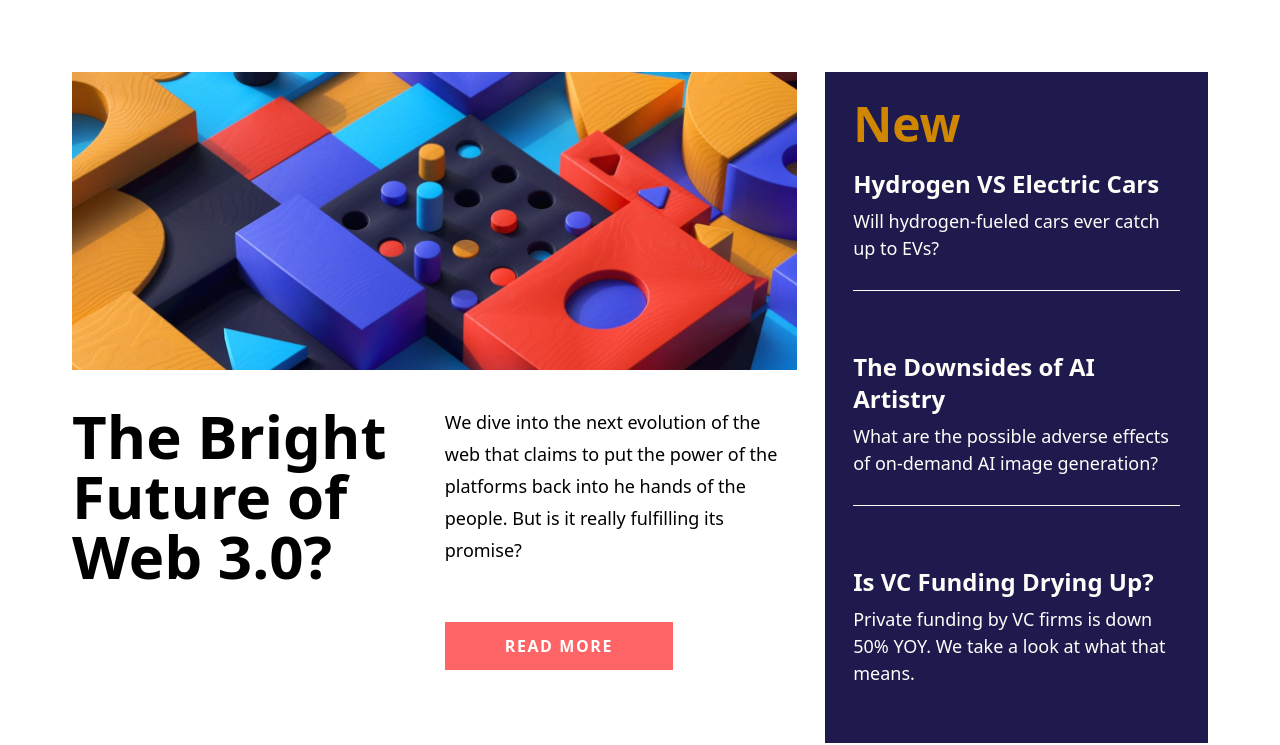
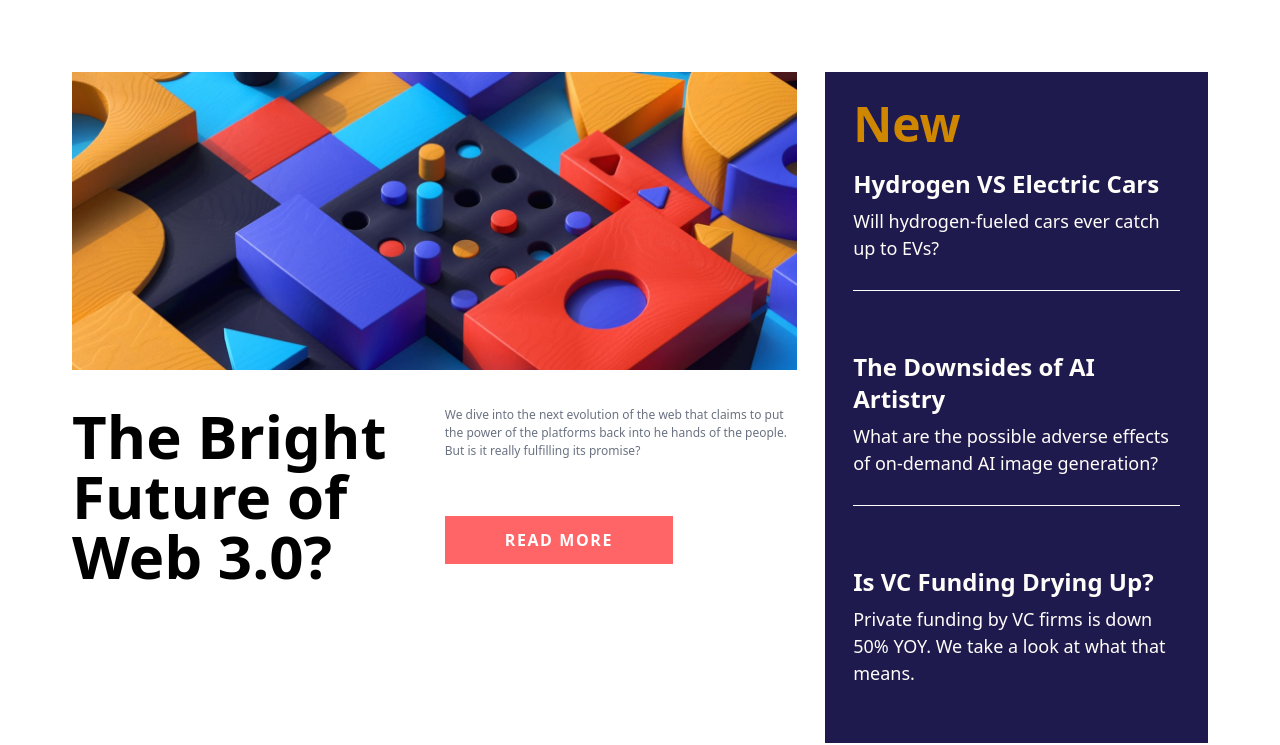
Before and after one commit to PopoolaHakeem/news, a plain HTML site: page index.html in a window 1280 px wide. Shown: the part 88-833 px from the top of the page. Drawn offline with nearby package versions, Linux system fonts and the light colour scheme.

Commit message:
News Design

```diff
--- a/index.html
+++ b/index.html
@@ -56,7 +56,7 @@
 
                 <div class="sm:flex md:flex lg:flex mt-9 sm:mb-5 sm:space-x-5">
 
-                    <div class=" flex text-4xl sm:text-5xl sm:pr-3 md:w-[50%] md:pr-3 md:text-6xl lg:w-[50%] lg:text-6xl font-extrabold">
+                    <div class=" flex text-5xl sm:text-5xl sm:pr-3 md:w-[50%] md:pr-3 md:text-6xl lg:w-[50%] lg:text-6xl font-extrabold">
                         <h1 class="flex-col flex pb-5">
                             <span>The Bright </span>
                             <span>Future of </span>
@@ -65,7 +65,7 @@
                     </div>
 
                     <div class=" flex flex-col md:w-[50%] md:space-y-5 lg:w-[50%] lg:space-y-5 ">
-                        <p class="block leading-8 text-[18px] ">
+                        <p class="block leading- text-[12px] text-gray-500">
                             <span>We dive into the next evolution of the web that</span>
                             <span>claims to put the power of the platforms back into</span>
                             <span>he hands of the people. But is it really fulfilling its</span>
```
